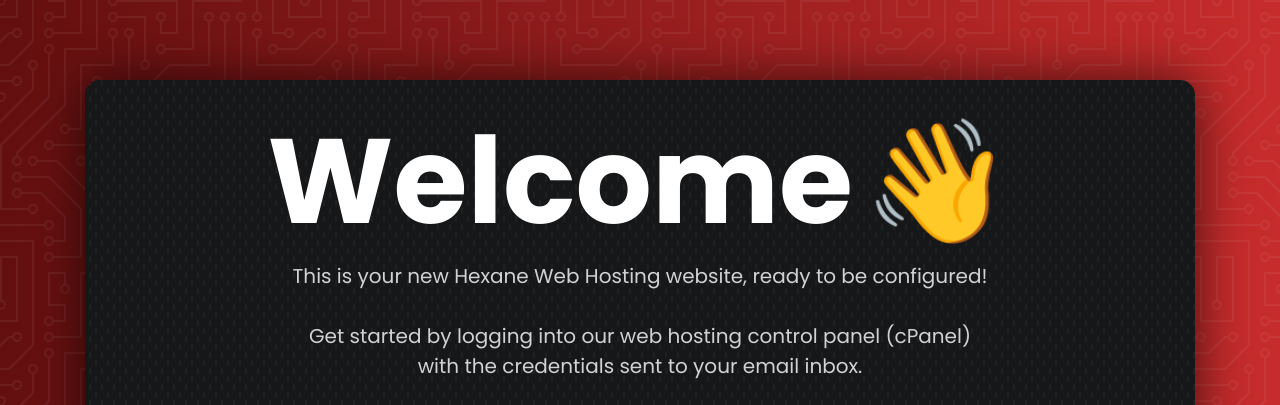
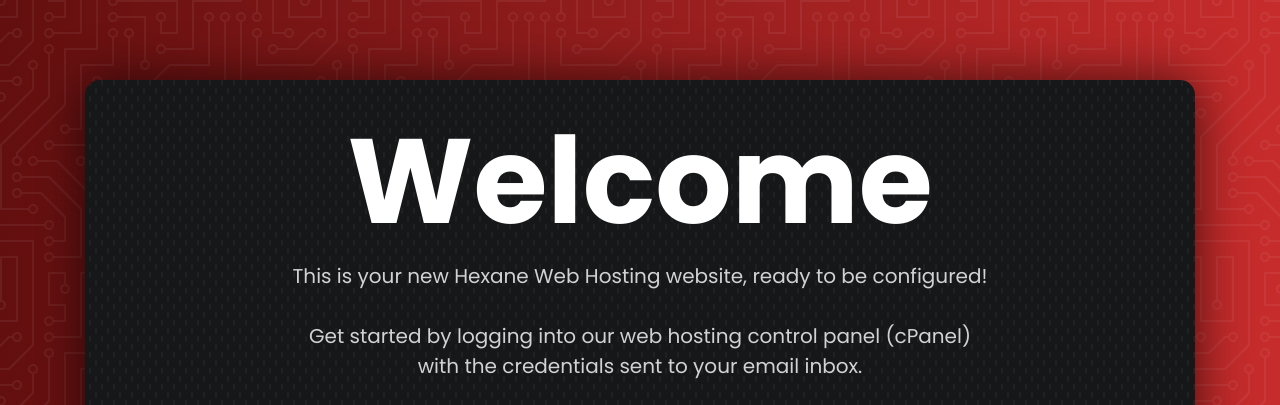
Before and after one commit to HexaneNetworks/WebHosting.Index, a plain HTML site: page index.html in a window 1280 px wide. Shown: the top 405 px of the page. Drawn offline with nearby package versions, Linux system fonts and the light colour scheme.

Commit message:
Minor Changes

```diff
--- a/index.html
+++ b/index.html
@@ -59,14 +59,6 @@
         margin-top: 30px;
         margin-bottom: 30px;
         transition: all 0.3s ease-in-out;
-      }
-      .wave {
-        animation-name: wave-animation;
-        animation-duration: 2.5s;
-        animation-iteration-count: infinite;
-        transform-origin: 70% 70%;
-        display: inline-block;
-        padding-left: 10px;
       }
       @keyframes wave-animation {
           0% { transform: rotate( 0.0deg) }
@@ -155,10 +147,10 @@
   <div class="container">
 
       <div class="welcome-box">
-        <h1 class="welcome-text">Welcome<span class="wave">👋</span></h1>
+        <h1 class="welcome-text">Welcome</h1>
         <p class="welcome-desc">This is your new Hexane Web Hosting website, ready to be configured!</br></br>Get started by logging into our web hosting control panel (cPanel) </br>with the credentials sent to your email inbox.</p>
 
-        <a target="_parent" href="https://cpanel.hexaneweb.com/">
+        <a target="_parent" href="https://cpanel.hexaneweb.net/">
           <img class="login-img img-fluid" src="https://cdn.hexanenetworks.com/cpanel-logo.svg">
         </a>
       </div>
```
Also changed, not shown: index-iframe.html (+1 -1 lines).
